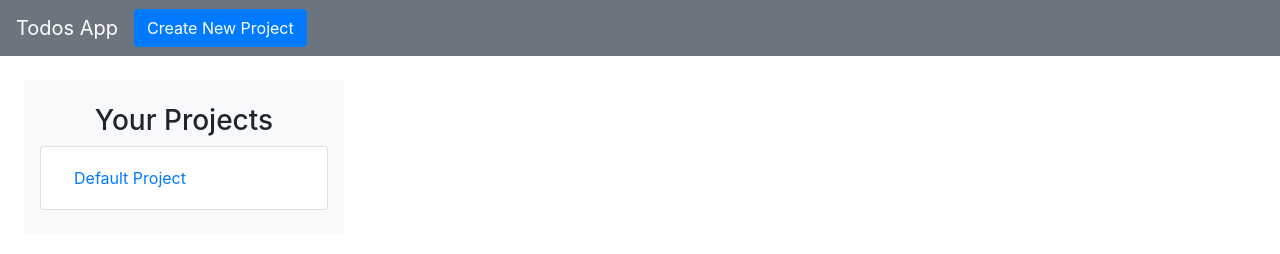
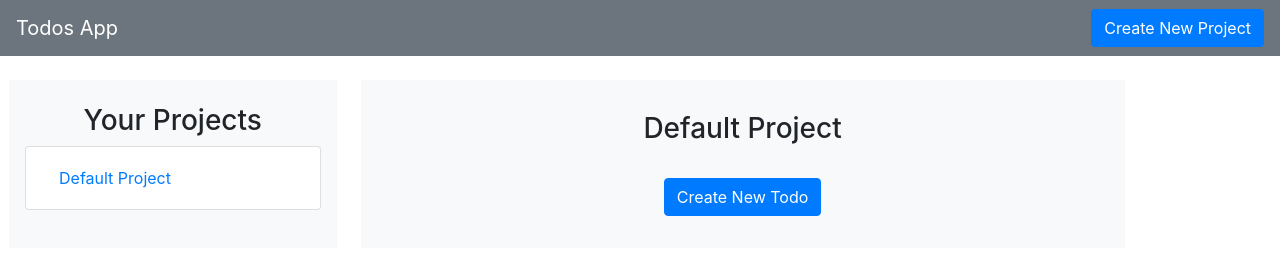
Before and after one commit to anewman15/to-dos-app, a website built with webpack: page dist/index.html in a window 1280 px wide. Both pictures are taken after a click on the link "Default Project". Built offline with nearby package versions, Linux system fonts and the light colour scheme.

Commit message:
- Create methods for displaying project todo content in todo_dom_cache.js - Modify methods in project_dom_cache.js methods to update project contents - Add project content wrapper section to index.html

```diff
--- a/src/js/dom_cache.js
+++ /dev/null
@@ -1,38 +0,0 @@
-import Project from './project';
-import Todo from './todo';
-
-const createNewProject = (projectsArray) => {
-	const projectTitle = document.getElementById('project-form-title').value;
-	const newProject = new Project(projectTitle);
-	newProject.addProjectToArray(projectsArray);
-};
-
-const displayProjectList = (projectsArray) => {
-	const projectsPanel = document.getElementById('projects-panel');
-	projectsPanel.innerHTML = `
-    <h1 class="h3 text-center">Your Projects</h1>
-  `;
-	const projectList = document.createElement('ul');
-	projectList.classList.add('list-group');
-	projectsArray.forEach((project, index) => {
-		projectList.innerHTML += `
-		<li class="list-group-item">
-			<a class="btn btn-link" data-project-idx="${index}">${project.title}</a>
-		</li>
-		`;
-	});
-	projectsPanel.appendChild(projectList);
-};
-
-const addDefaultProject = (projectsArray) => {
-	const newProject = new Project('Default Project');
-	newProject.addProjectToArray(projectsArray);
-	displayProjectList(projectsArray);
-};
-
-const addNewProject = (projectsArray) => {
-	createNewProject(projectsArray);
-	displayProjectList(projectsArray);
-};
-
-export { addDefaultProject, addNewProject };
--- a/src/js/index.js
+++ b/src/js/index.js
@@ -1,6 +1,4 @@
-import * as DomCache from './dom_cache';
-
-const myProjects = [];
+import * as DomCache from './project_dom_cache';
 
 const createNewProjectButton = document.getElementById('create-new-project-button');
 const projectFormWrapper = document.getElementById('project-form-wrapper');
@@ -12,9 +10,10 @@ createNewProjectButton.addEventListener('click', () => {
 
 projectForm.addEventListener('submit', (e) => {
 	e.preventDefault();
-	DomCache.addNewProject(myProjects);
+	DomCache.addNewProject();
 	projectForm.reset();
 	projectFormWrapper.classList.add('d-none');
 });
 
-DomCache.addDefaultProject(myProjects);
+DomCache.addDefaultProject();
+DomCache.projectLinkClickHandler();
--- /dev/null
+++ b/src/js/project_dom_cache.js
@@ -0,0 +1,51 @@
+import Project from './project';
+import { displayProjectContent } from './todo_dom_cache';
+
+const myProjects = [];
+
+const createNewProject = () => {
+	const projectTitle = document.getElementById('project-form-title').value;
+	const newProject = new Project(projectTitle);
+	newProject.addProjectToArray(myProjects);
+};
+
+const displayProjectList = () => {
+	const projectsPanel = document.getElementById('projects-panel');
+	projectsPanel.innerHTML = `
+    <h1 class="h3 text-center">Your Projects</h1>
+  `;
+	const projectList = document.createElement('ul');
+	projectList.classList.add('list-group');
+	myProjects.forEach((project, index) => {
+		projectList.innerHTML += `
+		<li class="list-group-item">
+			<a class="project-link btn btn-link" data-project-idx="${index}">${project.title}</a>
+		</li>
+		`;
+	});
+	projectsPanel.appendChild(projectList);
+};
+
+const projectLinkClickHandler = () => {
+	document.addEventListener('click', (e) => {
+		const projectIndex = e.target.dataset.projectIdx;
+		if (projectIndex) {
+			displayProjectContent(myProjects, projectIndex);
+		}
+	});
+};
+
+const addDefaultProject = () => {
+	const newProject = new Project('Default Project');
+	newProject.addProjectToArray(myProjects);
+	displayProjectList();
+	projectLinkClickHandler();
+};
+
+const addNewProject = () => {
+	createNewProject();
+	displayProjectList();
+	projectLinkClickHandler();
+};
+
+export { addDefaultProject, addNewProject, projectLinkClickHandler };
--- /dev/null
+++ b/src/js/todo_dom_cache.js
@@ -0,0 +1,34 @@
+import Project from './project';
+import Todo from './todo';
+
+const updateProjectContainer = (projectsArray, projectIndex) => {
+  const projectContentWrapper = document.getElementById('project-content-wrapper');
+  projectContentWrapper.innerHTML = '';
+  const projectContentContainer = document.createElement('div');
+  projectContentContainer.id = 'project.content-container';
+  projectContentContainer.classList.add('mx-auto');
+  projectContentContainer.innerHTML = `
+    <div id="project-content-top" class="mx-auto">
+      <h1 class="h3 my-3 text-center">${projectsArray[projectIndex].title}</h1>
+      <button id="create-new-todo-button" class="btn btn-primary my-3" data-project-idx="${projectIndex}">Create New Todo</button>
+    </div>
+  `;
+  projectContentWrapper.appendChild(projectContentContainer);
+}
+
+const displayCreateNewTodoButton = (projectsArray, projectIndex) => {
+  const projectContentContainer = document.getElementById('project-content-container');
+
+  projectContentContainer += `
+  `;
+}
+
+const createNewTodo = () => {
+
+}
+
+const displayProjectContent = (projectsArray, projectIndex) => {
+  updateProjectContainer(projectsArray, projectIndex);
+}
+
+export { displayProjectContent };
```
Also changed, not shown: dist/index.html, dist/main.js.
